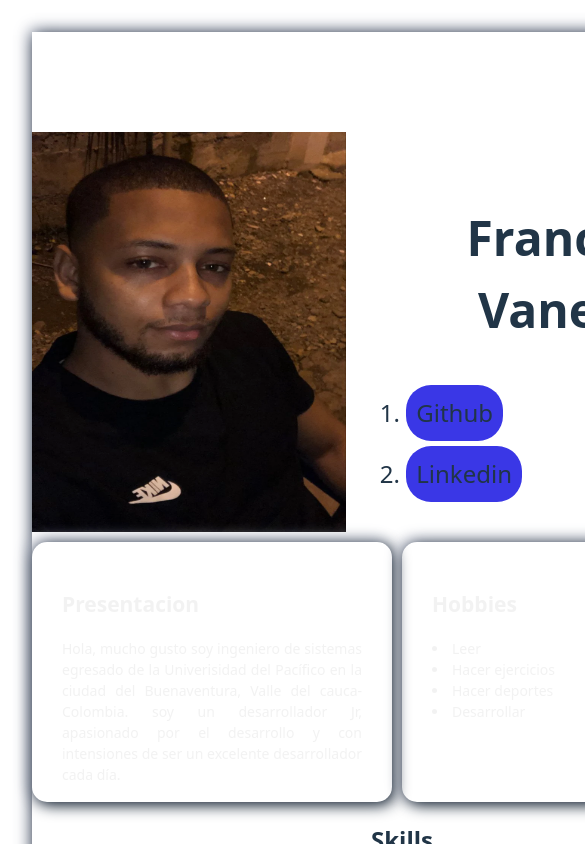
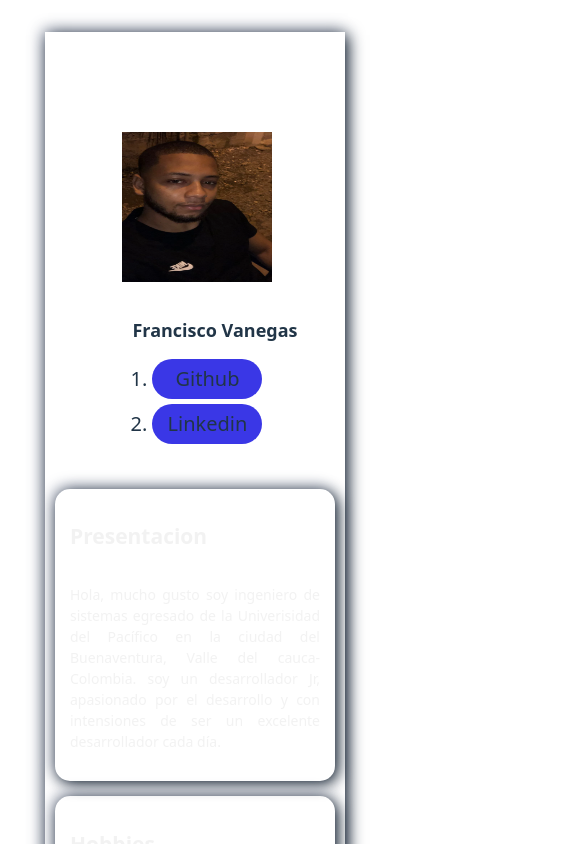
Before and after one commit to FranciscoDJVI/Portafolio, a React (Vite) app in the folder portafolio/: page / in a window 390 px wide. Shown: the top 844 px of the page, 585 px wide, since content can reach past the window. Built offline with nearby package versions, Linux system fonts and the light colour scheme.

Commit message:
fix: responsive app

```diff
--- a/portafolio/src/App.css
+++ b/portafolio/src/App.css
@@ -15,3 +15,85 @@
   width: fit-content;
   height: auto;
 }
+
+@media (min-width: 915px) and (max-width: 1400px) {
+  .container {
+    flex-wrap: wrap;
+  }
+  .avatar {
+    display: flex;
+    flex-direction: row;
+    align-items: center;
+    justify-content: center;
+    margin-top: 100px;
+  }
+
+  .avatar .avatar-img {
+    width: 300px;
+    height: 300px;
+    margin: 10px;
+  }
+  .card-principal {
+    display: flex;
+    flex-direction: row;
+  }
+  .card {
+    text-align: justify;
+    font-size: 14px;
+    box-shadow:
+      3px 3px 15px #0d1b2a,
+      -3px -3px 15px #babecc;
+    background: "var(--principal-color)";
+    color: #f1f1f1f1;
+    border-radius: 15px;
+    padding: 30px;
+    width: 250px;
+    height: auto;
+    margin: 10px;
+  }
+}
+@media (min-width: 375px) and (max-width: 812px) {
+  .container {
+    display: flex;
+    flex-direction: column;
+    align-items: center;
+    justify-content: center;
+    width: 300px;
+  }
+
+  .avatar {
+    display: flex;
+    flex-direction: column;
+    align-items: start;
+    justify-content: start;
+    margin-top: 100px;
+  }
+
+  .avatar .avatar-img {
+    width: 150px;
+    height: 150px;
+    margin-left: 50px;
+  }
+  .avatar ol {
+    font-size: 12px;
+  }
+  .card-principal {
+    display: flex;
+    flex-direction: column;
+    margin: 10px;
+  }
+  .card {
+    display: flex;
+    flex-direction: column;
+    text-align: justify;
+    font-size: 14px;
+    box-shadow:
+      3px 3px 15px #0d1b2a,
+      -3px -3px 15px #babecc;
+    background: "var(--principal-color)";
+    color: #f1f1f1f1;
+    border-radius: 15px;
+    padding: 15px;
+    margin-top: 15px;
+  }
+}
--- a/portafolio/src/App.jsx
+++ b/portafolio/src/App.jsx
@@ -8,7 +8,7 @@ function App() {
   return (
     <div className="container">
       <Avatar />
-      <div style={{ display: "flex", flexDirection: "row" }}>
+      <div className="card-principal">
         <PresentationText />
         <Hobbies />
       </div>
--- a/portafolio/src/components/Avatar.jsx
+++ b/portafolio/src/components/Avatar.jsx
@@ -2,36 +2,21 @@ import React from "react";
 import { motion } from "framer-motion";
 import avatar from "../assets/images/avatar.webp";
 
-const customStyle = {
-  display: "flex",
-  flexDirection: "row",
-  alignItems: "center",
-  justifyContent: "center",
-  fontSize: "2rem",
-  padding: "0",
-  marginTop: "100px",
-  color: "var(--secondary-color)",
-};
-const customImg = {
-  width: "400px",
-  height: "400px",
-};
-
 const styleLi = {
   backgroundColor: "#3A37E6",
-  fontSize: "24px",
+  fontSize: "20px",
   fontStyle: "none",
   marginTop: "5px",
   borderRadius: "25px",
-  width: "fit-content",
-  padding: "10px",
+  width: "100px",
+  padding: "5px",
+  marginLeft: "20px",
 };
 
 function Avatar() {
   return (
-    <div className="avatar" style={customStyle}>
+    <div className="avatar">
       <motion.img
-        style={customImg}
         initial={{ opacity: 0, y: -20 }}
         animate={{ opacity: 1, y: 0 }}
         transition={{ duration: 0.5, ease: "easeOut" }}
--- a/portafolio/src/components/Card.jsx
+++ b/portafolio/src/components/Card.jsx
@@ -1,24 +1,10 @@
 import React from "react";
 import { motion } from "framer-motion";
-
-const styleCard = {
-  textAlign: "justify",
-  fontSize: "14px",
-  boxShadow: "3px 3px 15px #0d1b2a,-3px -3px 15px #babecc",
-  background: "var(--principal-color)",
-  color: "#f1f1f1f1",
-  borderRadius: "15px",
-  padding: "30px",
-  width: "300px",
-  height: "200px",
-  marginRight: "10px",
-  marginTop: "10px",
-};
 
 function Card(props) {
   return (
     <motion.div
-      style={styleCard}
+      className="card"
       initial={{ opacity: 0, y: -20 }}
       animate={{ opacity: 1, y: 0 }}
       transition={{ duration: 0.5, ease: "easeOut" }}
```
